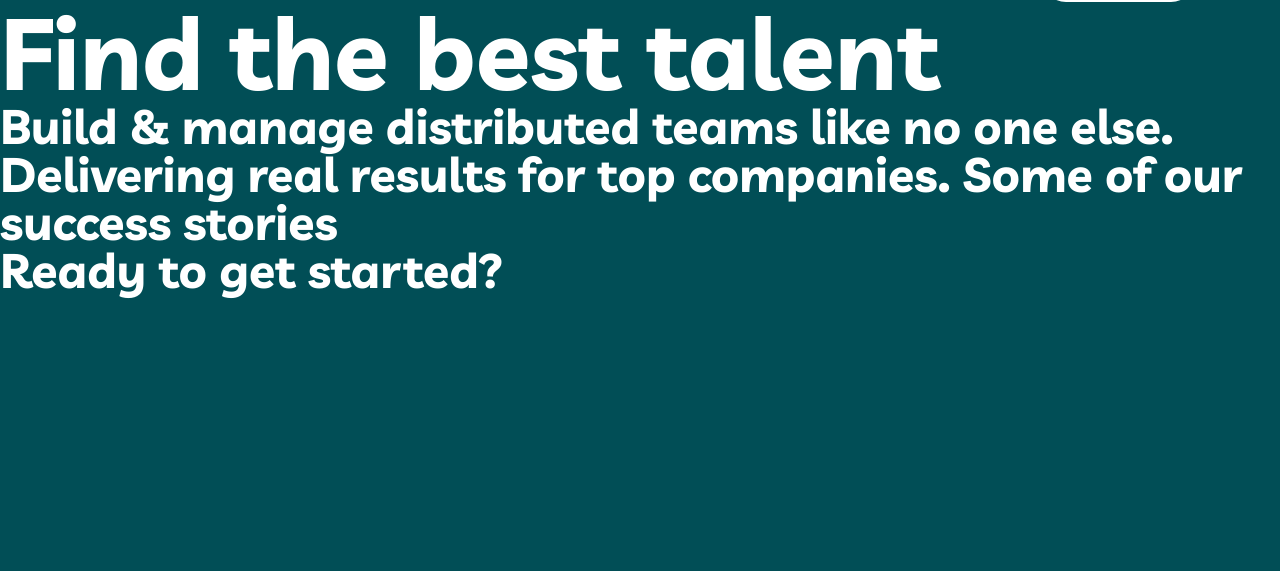
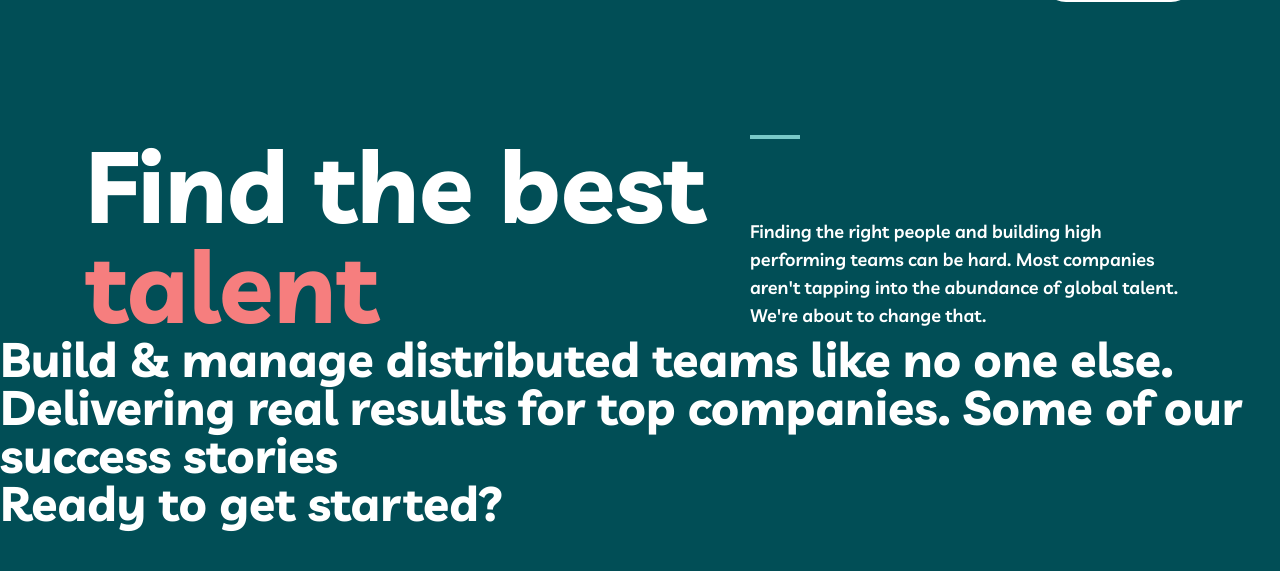
Before and after one commit to laurynasp-droid/perkaitusios-galvos, a plain HTML site: page index.html in a window 1280 px wide. Shown: the part 119-690 px from the top of the page. Drawn offline with Linux system fonts and the light colour scheme.

Commit message:
PG-23: Implement hero layout on the desktop home page

```diff
--- a/CSS/home.css
+++ b/CSS/home.css
@@ -0,0 +1,28 @@
+.hero-content {
+    max-width: 69.375rem;
+    margin-inline: auto;
+    display: grid;
+    grid-template-columns: 635fr 445fr;
+    column-gap: 1.88rem;
+}
+
+.hero-content article {
+    display: flex;
+    flex-direction: column;
+    gap: 4.94rem;
+}
+
+.hero-content article::before {
+    content: "";
+    width: 3.125rem;
+    height: 0.25rem;
+    background-color: var(--rapture-blue);
+}
+
+.hero-content span {
+    color: var(--light-coral);
+}
+
+.hero {
+    margin-top: 8.31rem;
+}
--- a/index.html
+++ b/index.html
@@ -27,8 +27,16 @@
     <main>
         <!-- Hero section -->
          <section class="hero">
-            <h1>Find the best talent</h1>
-            <!-- Description text and decorative elements needed -->
+            <div class="hero-content">
+                <h1>Find the best <span>talent</span></h1>
+
+                <article>
+                    <p>
+                    Finding the right people and building high performing teams can be hard. Most companies aren't tapping into the abundance of global talent. We're about to change that.
+                    </p>
+                </article>
+            </div>
+
          </section>
 
          <!-- Features section -->
```
